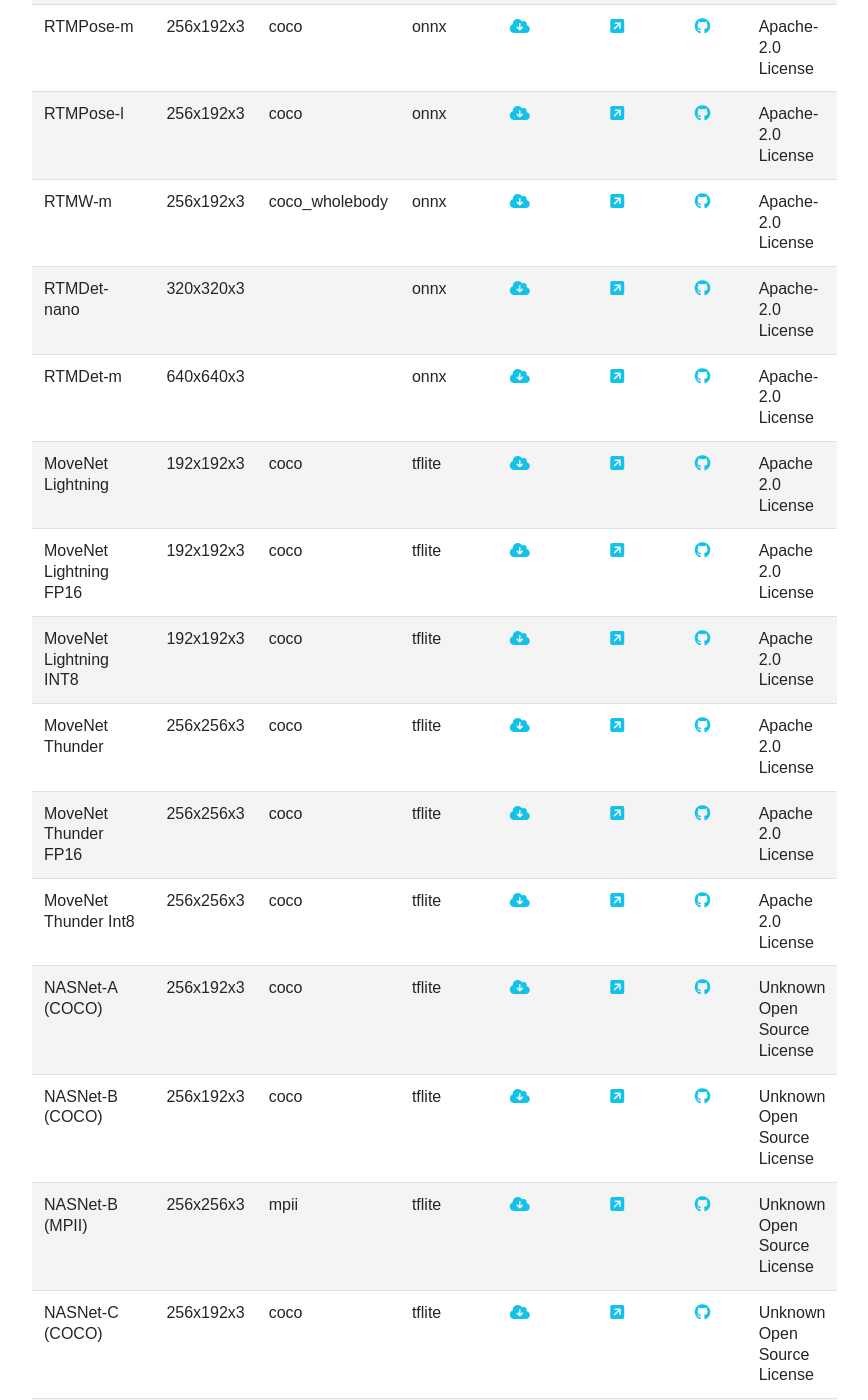
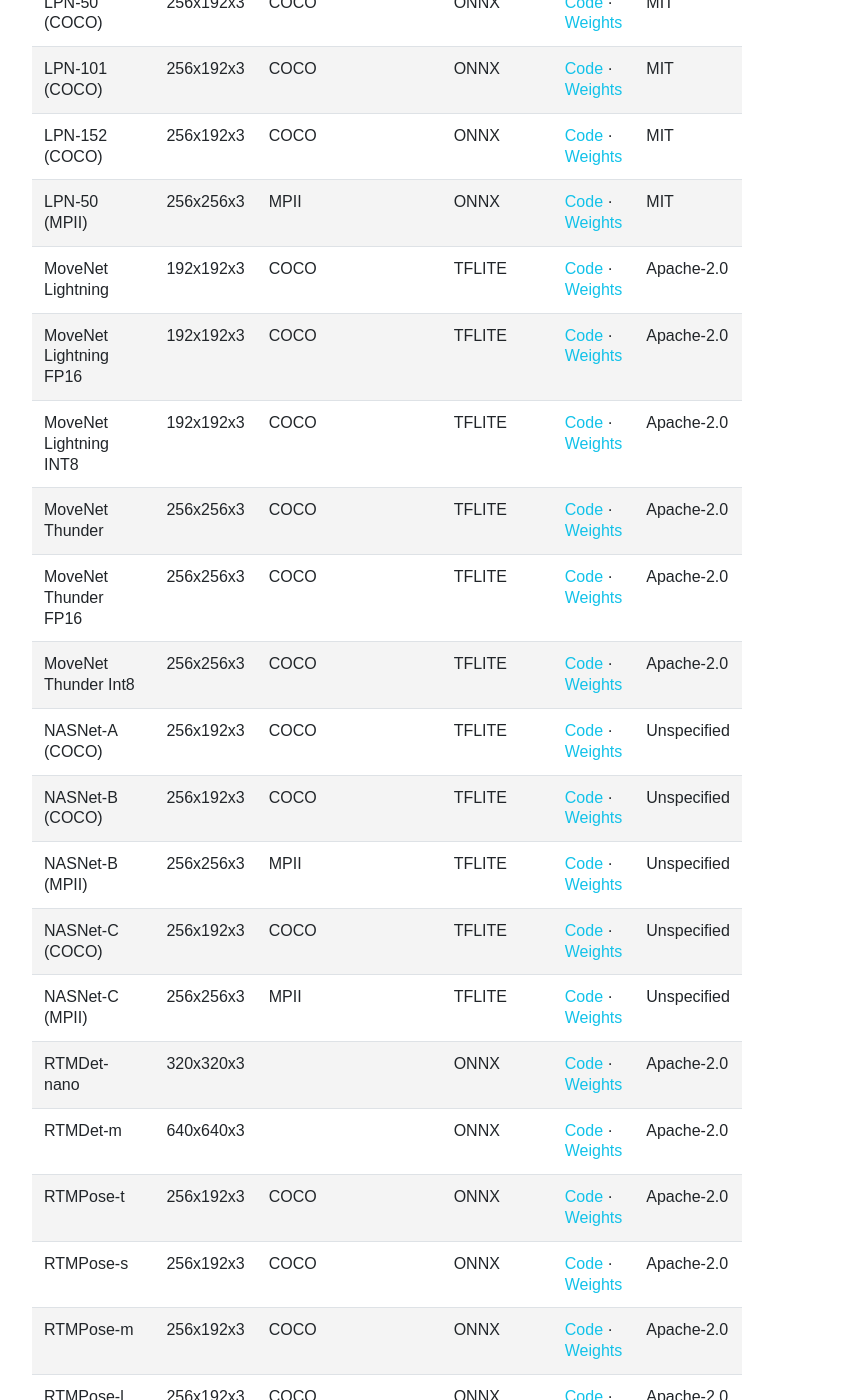
Before and after one commit to PocketPose/pocketpose.github.io, a Jekyll site: the page built from models.md, in a window 1280 px wide and 1400 px high, scrolled down 1767 px. Shown: the whole window, without its empty margins (148-1016 px from the left). Built offline with Jekyll 4.4.1, drawn with Linux system fonts in a browser that asks for light colours; some of the changed text lies outside the part shown.

Commit message:
Remove download links to converted models

```diff
--- a/_data/model_zoo.json
+++ b/_data/model_zoo.json
@@ -18,7 +18,7 @@
                 "source": "Official Repo",
                 "source_url": "https://drive.google.com/file/d/1dldLwjOacXV_uGkbxfEIPPJEK_2A-Snp/view?usp=sharing",
                 "code": "https://github.com/zhang943/lpn-pytorch/blob/master/experiments/coco/lpn/lpn50_256x192_gd256x2_gc.yaml",
-                "license": "MIT License"
+                "license": "MIT"
             },
             "101": {
                 "name": "LPN-101 (COCO)",
@@ -33,7 +33,7 @@
                 "source": "Official Repo",
                 "source_url": "https://drive.google.com/file/d/1sMMgZreTwVsNSwgJDgkJ06wMIdpC5JjJ/view?usp=sharing",
                 "code": "https://github.com/zhang943/lpn-pytorch/blob/master/experiments/coco/lpn/lpn101_256x192_gd256x2_gc.yaml",
-                "license": "MIT License"
+                "license": "MIT"
             },
             "152": {
                 "name": "LPN-152 (COCO)",
@@ -48,7 +48,7 @@
                 "source": "Official Repo",
                 "source_url": "https://drive.google.com/file/d/1yDSs58ZjG_M5JWonKQkVaFBsTqoUC-o5/view?usp=sharing",
                 "code": "https://github.com/zhang943/lpn-pytorch/blob/master/experiments/coco/lpn/lpn152_256x192_gd256x2_gc.yaml",
-                "license": "MIT License"
+                "license": "MIT"
             },
             "50m": {
                 "name": "LPN-50 (MPII)",
@@ -63,7 +63,7 @@
                 "source": "Official Repo",
                 "source_url": "https://drive.google.com/file/d/1lQmpmbHyW-_tXIFpY3yraaQC83mF-sLf/view?usp=sharing",
                 "code": "https://github.com/zhang943/lpn-pytorch/blob/master/experiments/mpii/lpn/lpn50_256x256_gd256x2_gc.yaml",
-                "license": "MIT License"
+                "license": "MIT"
             }
         }
     },
@@ -86,7 +86,7 @@
                 "source": "MediaPipe",
                 "source_url": "https://storage.googleapis.com/mediapipe-models/pose_landmarker/pose_landmarker_lite/float16/latest/pose_landmarker_lite.task",
                 "code": "https://github.com/google/mediapipe",
-                "license": "Apache-2.0 License"
+                "license": "Apache-2.0"
             },
             "full": {
                 "name": "BlazePose-Full",
@@ -101,7 +101,7 @@
                 "source": "MediaPipe",
                 "source_url": "https://storage.googleapis.com/mediapipe-models/pose_landmarker/pose_landmarker_full/float16/latest/pose_landmarker_full.task",
                 "code": "https://github.com/google/mediapipe",
-                "license": "Apache-2.0 License"
+                "license": "Apache-2.0"
             },
             "heavy": {
                 "name": "BlazePose-Heavy",
@@ -116,7 +116,7 @@
                 "source": "MediaPipe",
                 "source_url": "https://storage.googleapis.com/mediapipe-models/pose_landmarker/pose_landmarker_heavy/float16/latest/pose_landmarker_heavy.task",
                 "code": "https://github.com/google/mediapipe",
-                "license": "Apache-2.0 License"
+                "license": "Apache-2.0"
             }
         }
     },
@@ -139,7 +139,7 @@
                 "source": "MMDeploy",
                 "source_url": "https://mmdeploy-oss.openmmlab.com/model/mmpose/rtmpose-t-3f713b.onnx",
                 "code": "https://github.com/open-mmlab/mmpose/blob/v1.0.0rc1/configs/body_2d_keypoint/rtmpose/coco/rtmpose-t_8xb256-420e_aic-coco-256x192.py",
-                "license": "Apache-2.0 License"
+                "license": "Apache-2.0"
             },
             "s": {
                 "name": "RTMPose-s",
@@ -154,7 +154,7 @@
                 "source": "MMDeploy",
                 "source_url": "https://mmdeploy-oss.openmmlab.com/model/mmpose/rtmpose-s-903875.onnx",
                 "code": "https://github.com/open-mmlab/mmpose/blob/v1.0.0rc1/configs/body_2d_keypoint/rtmpose/coco/rtmpose-s_8xb256-420e_aic-coco-256x192.py",
-                "license": "Apache-2.0 License"
+                "license": "Apache-2.0"
             },
             "m": {
                 "name": "RTMPose-m",
@@ -169,7 +169,7 @@
                 "source": "MMDeploy",
                 "source_url": "https://mmdeploy-oss.openmmlab.com/model/mmpose/rtmpose-m-4d5988.onnx",
                 "code": "https://github.com/open-mmlab/mmpose/blob/v1.0.0rc1/configs/body_2d_keypoint/rtmpose/coco/rtmpose-m_8xb256-420e_aic-coco-256x192.py",
-                "license": "Apache-2.0 License"
+                "license": "Apache-2.0"
             },
             "l": {
                 "name": "RTMPose-l",
@@ -184,7 +184,7 @@
                 "source": "MMDeploy",
                 "source_url": "https://mmdeploy-oss.openmmlab.com/model/mmpose/rtmpose-l-059cd7.onnx",
                 "code": "https://github.com/open-mmlab/mmpose/blob/v1.0.0rc1/configs/body_2d_keypoint/rtmpose/coco/rtmpose-l_8xb256-420e_aic-coco-256x192.py",
-                "license": "Apache-2.0 License"
+                "license": "Apache-2.0"
             },
             "wm": {
                 "name": "RTMW-m",
@@ -199,7 +199,7 @@
                 "source": "MMPose",
                 "source_url": "https://download.openmmlab.com/mmpose/v1/projects/rtmw/onnx_sdk/rtmw-dw-m-s_simcc-cocktail14_270e-256x192_20231122.zip",
                 "code": "https://github.com/open-mmlab/mmpose/blob/5a3be9451bdfdad2053a90dc1199e3ff1ea1a409/configs/wholebody_2d_keypoint/rtmpose/cocktail14/rtmw-m_8xb1024-270e_cocktail14-256x192.py",
-                "license": "Apache-2.0 License"
+                "license": "Apache-2.0"
             }
         }
     },
@@ -221,7 +221,7 @@
                 "source": "MMDeploy",
                 "source_url": "https://mmdeploy-oss.openmmlab.com/model/mmpose/rtmdet-37adb8.onnx",
                 "code": "https://github.com/open-mmlab/mmpose/blob/v1.0.0rc1/projects/rtmpose/rtmdet/person/rtmdet_nano_320-8xb32_coco-person.py",
-                "license": "Apache-2.0 License"
+                "license": "Apache-2.0"
             },
             "m": {
                 "name": "RTMDet-m",
@@ -235,7 +235,7 @@
                 "source": "MMDeploy",
                 "source_url": "https://mmdeploy-oss.openmmlab.com/model/mmpose/rtmdet-97037b.onnx",
                 "code": "https://github.com/open-mmlab/mmpose/blob/v1.0.0rc1/projects/rtmpose/rtmdet/person/rtmdet_m_640-8xb32_coco-person.py",
-                "license": "Apache-2.0 License"
+                "license": "Apache-2.0"
             }
         }
     },
@@ -258,7 +258,7 @@
                 "source": "TensorFlow Hub",
                 "source_url": "https://storage.googleapis.com/download.tensorflow.org/models/tflite/posenet_mobilenet_v1_100_257x257_multi_kpt_stripped.tflite",
                 "code": "",
-                "license": "Apache 2.0 License"
+                "license": "Apache-2.0"
             },
             "lightning16": {
                 "name": "MoveNet Lightning FP16",
@@ -273,7 +273,7 @@
                 "source": "TensorFlow Hub",
                 "source_url": "https://storage.googleapis.com/download.tensorflow.org/models/tflite/posenet_mobilenet_v1_100_257x257_multi_kpt_stripped.tflite",
                 "code": "",
-                "license": "Apache 2.0 License"
+                "license": "Apache-2.0"
             },
             "lightning8": {
                 "name": "MoveNet Lightning INT8",
@@ -288,7 +288,7 @@
                 "source": "TensorFlow Hub",
                 "source_url": "https://storage.googleapis.com/download.tensorflow.org/models/tflite/posenet_mobilenet_v1_100_257x257_multi_kpt_stripped.tflite",
                 "code": "",
-                "license": "Apache 2.0 License"
+                "license": "Apache-2.0"
             },
             "thunder": {
                 "name": "MoveNet Thunder",
@@ -303,7 +303,7 @@
                 "source": "TensorFlow Hub",
                 "source_url": "https://storage.googleapis.com/download.tensorflow.org/models/tflite/posenet_mobilenet_v1_100_257x257_multi_kpt_stripped.tflite",
                 "code": "",
-                "license": "Apache 2.0 License"
+                "license": "Apache-2.0"
             },
             "thunder16": {
                 "name": "MoveNet Thunder FP16",
@@ -318,7 +318,7 @@
                 "source": "TensorFlow Hub",
                 "source_url": "https://storage.googleapis.com/download.tensorflow.org/models/tflite/posenet_mobilenet_v1_100_257x257_multi_kpt_stripped.tflite",
                 "code": "",
-                "license": "Apache 2.0 License"
+                "license": "Apache-2.0"
             },
             "thunder8": {
                 "name": "MoveNet Thunder Int8",
@@ -333,7 +333,7 @@
                 "source": "TensorFlow Hub",
                 "source_url": "https://storage.googleapis.com/download.tensorflow.org/models/tflite/posenet_mobilenet_v1_100_257x257_multi_kpt_stripped.tflite",
                 "code": "",
-                "license": "Apache 2.0 License"
+                "license": "Apache-2.0"
             }
         }
     },
@@ -356,7 +356,7 @@
                 "source": "Official Repo",
                 "source_url": "https://drive.google.com/file/d/1oNr8Ts5EdYwrvV0-COrkYxhmvbjgNwim/view?usp=drive_link",
                 "code": "https://github.com/hustvl/EfficientPose/blob/master/experiments/coco/efficientpose/nasnet_192x256_adam_lr1e-3_efficientpose-a.yaml",
-                "license": "Unknown Open Source License"
+                "license": "Unspecified"
             },
             "b17": {
                 "name": "NASNet-B (COCO)",
@@ -371,7 +371,7 @@
                 "source": "Official Repo",
                 "source_url": "https://drive.google.com/file/d/1glmyuTcYNxmpivQM5ifF-1lSHUoxmUyP/view?usp=drive_link",
                 "code": "https://github.com/hustvl/EfficientPose/blob/master/experiments/coco/efficientpose/nasnet_192x256_adam_lr1e-3_efficientpose-b.yaml",
-                "license": "Unknown Open Source License"
+                "license": "Unspecified"
             },
             "b16": {
                 "name": "NASNet-B (MPII)",
@@ -386,7 +386,7 @@
                 "source": "Official Repo",
                 "source_url": "https://drive.google.com/file/d/1PER2gTZwBQ-KtuFyKVl7277sLuifKDK3/view?usp=drive_link",
                 "code": "https://github.com/open-mmlab/mmpose/blob/v1.0.0rc1/configs/body_2d_keypoint/rtmpose/coco/rtmpose-l_8xb256-420e_aic-coco-256x192.py",
-                "license": "Unknown Open Source License"
+                "license": "Unspecified"
             },
             "c17": {
                 "name": "NASNet-C (COCO)",
@@ -401,7 +401,7 @@
                 "source": "Official Repo",
                 "source_url": "https://drive.google.com/file/d/1xUw1CEdiaDQ88vpB1V6rp4juUUoY73vt/view?usp=drive_link",
                 "code": "https://github.com/hustvl/EfficientPose/blob/master/experiments/coco/efficientpose/nasnet_192x256_adam_lr1e-3_efficientpose-c.yaml",
-                "license": "Unknown Open Source License"
+                "license": "Unspecified"
             },
             "c16": {
                 "name": "NASNet-C (MPII)",
@@ -416,7 +416,7 @@
                 "source": "Official Repo",
                 "source_url": "https://drive.google.com/file/d/1_UuDHAdzTctKjZtGCzRdwPocuF9yn1-1/view?usp=drive_link",
                 "code": "https://github.com/open-mmlab/mmpose/blob/v1.0.0rc1/configs/body_2d_keypoint/rtmpose/coco/rtmpose-l_8xb256-420e_aic-coco-256x192.py",
-                "license": "Unknown Open Source License"
+                "license": "Unspecified"
             }
         }
     },
@@ -439,7 +439,7 @@
                 "source": "MMDeploy",
                 "source_url": "https://mmdeploy-oss.openmmlab.com/model/mmpose/simcc-0d1bf8.onnx",
                 "code": "https://github.com/open-mmlab/mmpose/blob/v1.0.0rc0/configs/body_2d_keypoint/simcc/coco/simcc_mobilenetv2_wo-deconv-8xb64-210e_coco-256x192.py",
-                "license": "Apache-2.0 License"
+                "license": "Apache-2.0"
             },
             "vipnas": {
                 "name": "SimCC-ViPNAS-MBV3",
@@ -454,7 +454,7 @@
                 "source": "MMDeploy",
                 "source_url": "https://mmdeploy-oss.openmmlab.com/model/mmpose/simcc-722a37.onnx",
                 "code": "https://github.com/open-mmlab/mmpose/blob/v1.0.0rc0/configs/body_2d_keypoint/simcc/coco/simcc_vipnas-mbv3_8xb64-210e_coco-256x192.py",
-                "license": "Apache-2.0 License"
+                "license": "Apache-2.0"
             },
             "res50": {
                 "name": "SimCC-ResNet50",
@@ -469,7 +469,7 @@
                 "source": "MMDeploy",
                 "source_url": "https://mmdeploy-oss.openmmlab.com/model/mmpose/simcc-fefdab.onnx",
                 "code": "https://github.com/open-mmlab/mmpose/blob/v1.0.0rc0/configs/body_2d_keypoint/simcc/coco/simcc_res50_8xb64-210e_coco-256x192.py",
-                "license": "Apache-2.0 License"
+                "license": "Apache-2.0"
             }
         }
     },
@@ -494,7 +494,7 @@
                 "source": "Official Repo",
                 "source_url": "https://github.com/daniegr/EfficientPose/blob/master/models/tflite/EfficientPoseRT.tflite",
                 "code": "https://github.com/daniegr/EfficientPose",
-                "license": "Apache 2.0 License"
+                "license": "Apache-2.0"
             },
             "rt_lite": {
                 "name": "EfficientPose-RT-Lite",
@@ -509,7 +509,7 @@
                 "source": "Official Repo",
                 "source_url": "https://github.com/daniegr/EfficientPose/blob/master/models/tflite/EfficientPoseRT_LITE.tflite",
                 "code": "https://github.com/daniegr/EfficientPose",
-                "license": "Apache 2.0 License"
+                "license": "Apache-2.0"
             },
             "i": {
                 "name": "EfficientPose-I",
@@ -524,7 +524,7 @@
                 "source": "Official Repo",
                 "source_url": "https://github.com/daniegr/EfficientPose/blob/master/models/tflite/EfficientPoseI.tflite",
                 "code": "https://github.com/daniegr/EfficientPose",
-                "license": "Apache 2.0 License"
+                "license": "Apache-2.0"
             },
             "i_lite": {
                 "name": "EfficientPose-I-Lite",
@@ -539,7 +539,7 @@
                 "source": "Official Repo",
                 "source_url": "https://github.com/daniegr/EfficientPose/blob/master/models/tflite/EfficientPoseI_LITE.tflite",
                 "code": "https://github.com/daniegr/EfficientPose",
-                "license": "Apache 2.0 License"
+                "license": "Apache-2.0"
             },
             "ii": {
                 "name": "EfficientPose-II",
@@ -554,7 +554,7 @@
                 "source": "Official Repo",
                 "source_url": "https://github.com/daniegr/EfficientPose/blob/master/models/tflite/EfficientPoseII.tflite",
                 "code": "https://github.com/daniegr/EfficientPose",
-                "license": "Apache 2.0 License"
+                "license": "Apache-2.0"
             },
             "ii_lite": {
                 "name": "EfficientPose-II-Lite",
@@ -569,7 +569,7 @@
                 "source": "Official Repo",
                 "source_url": "https://github.com/daniegr/EfficientPose/blob/master/models/tflite/EfficientPoseII_LITE.tflite",
                 "code": "https://github.com/daniegr/EfficientPose",
-                "license": "Apache 2.0 License"
+                "license": "Apache-2.0"
             },
             "iii": {
                 "name": "EfficientPose-III",
@@ -584,7 +584,7 @@
                 "source": "Official Repo",
                 "source_url": "https://github.com/daniegr/EfficientPose/blob/master/models/tflite/EfficientPoseIII.tflite",
                 "code": "https://github.com/daniegr/EfficientPose",
-                "license": "Apache 2.0 License"
+                "license": "Apache-2.0"
             },
             "iv": {
                 "name": "EfficientPose-IV",
@@ -599,7 +599,7 @@
                 "source": "Official Repo",
                 "source_url": "https://github.com/daniegr/EfficientPose/blob/master/models/tflite/EfficientPoseIV.tflite",
                 "code": "https://github.com/daniegr/EfficientPose",
-                "license": "Apache 2.0 License"
+                "license": "Apache-2.0"
             }
         }
     }
--- a/_data/seo.yml
+++ b/_data/seo.yml
@@ -1,4 +1,4 @@
 google_analytics_id: ""
 meta_twitter_site: "@saifkhichi96"
 meta_twitter_creator: "@saifkhichi96"
-copyright_text: '&copy; 2025 PocketPose Technologies - All Rights Reserved'
+copyright_text: "Copyright &copy; 2025 PocketPose AI. All rights reserved."
--- a/models.md
+++ b/models.md
@@ -40,28 +40,29 @@ For instructions on the latest models, visit our [Get Started](/get-started) pag
             <th>Input Size</th>
             <th>Keypoints</th>
             <th>Format</th>
-            <th>Download</th>
-            <th>Original Model</th>
-            <th>Code</th>
+            <!-- <th>Download</th> -->
+            <th>Source</th>
             <th>License</th>
           </tr>
         </thead>
         <tbody>
-          {% for model in site.data.model_zoo %}
-          {% for variant in model.variants %}
-          <tr class="model-card-container" data-framework="{{ variant[1].format }}" data-keypoints="{{ variant[1].keypoints }}">
-            <td>{{ variant[1].name }}</td>
-            <td>{{ variant[1].input_size | join: 'x' }}</td>
-            <td>{{ variant[1].keypoints }}</td>
-            <td>{{ variant[1].format }}</td>
-            <td><a href="{{ variant[1].url }}" class="btn btn-primary" title="Download"><i class="fa-solid fa-cloud-arrow-down"></i></a></td>
-            <td><a href="{{ variant[1].source_url }}" target="_blank" class="btn btn-secondary" title="Original Model"><i class="fa-solid fa-square-arrow-up-right"></i></a></td>
-            <td><a href="{{ variant[1].code }}" target="_blank" class="btn btn-info" title="Code"><i class="fa-brands fa-github"></i></a></td>
-            <td>{{ variant[1].license }}</td>
-          </tr>
-          {% endfor %}
-          {% endfor %}
-        </tbody>
+          {% assign sorted_models = site.data.model_zoo | sort: "name" %}
+          {% for model in sorted_models %}
+            {% for variant in model.variants %}
+            <tr class="model-card-container" data-framework="{{ variant[1].format }}" data-keypoints="{{ variant[1].keypoints }}">
+              <td>{{ variant[1].name }}</td>
+              <td>{{ variant[1].input_size | join: 'x' }}</td>
+              <td>{{ variant[1].keypoints | upcase }}</td>
+              <td>{{ variant[1].format | upcase }}</td>
+              <!-- <td><a href="{{ variant[1].url }}" class="btn btn-primary" title="Download"><i class="fa-solid fa-cloud-arrow-down"></i></a></td> -->
+              <td>
+                <a href="{{ variant[1].code }}" target="_blank" title="Source Code">Code</a> &middot;
+                <a href="{{ variant[1].source_url }}" target="_blank" title="Source Weights">Weights</a>
+              </td>
+              <td>{{ variant[1].license }}</td>
+            </tr>
+            {% endfor %}
+          {% endfor %}    </tbody>
       </table>
     </div>
   </div>
```
Also changed, not shown: index.md (+1 -1 lines).
